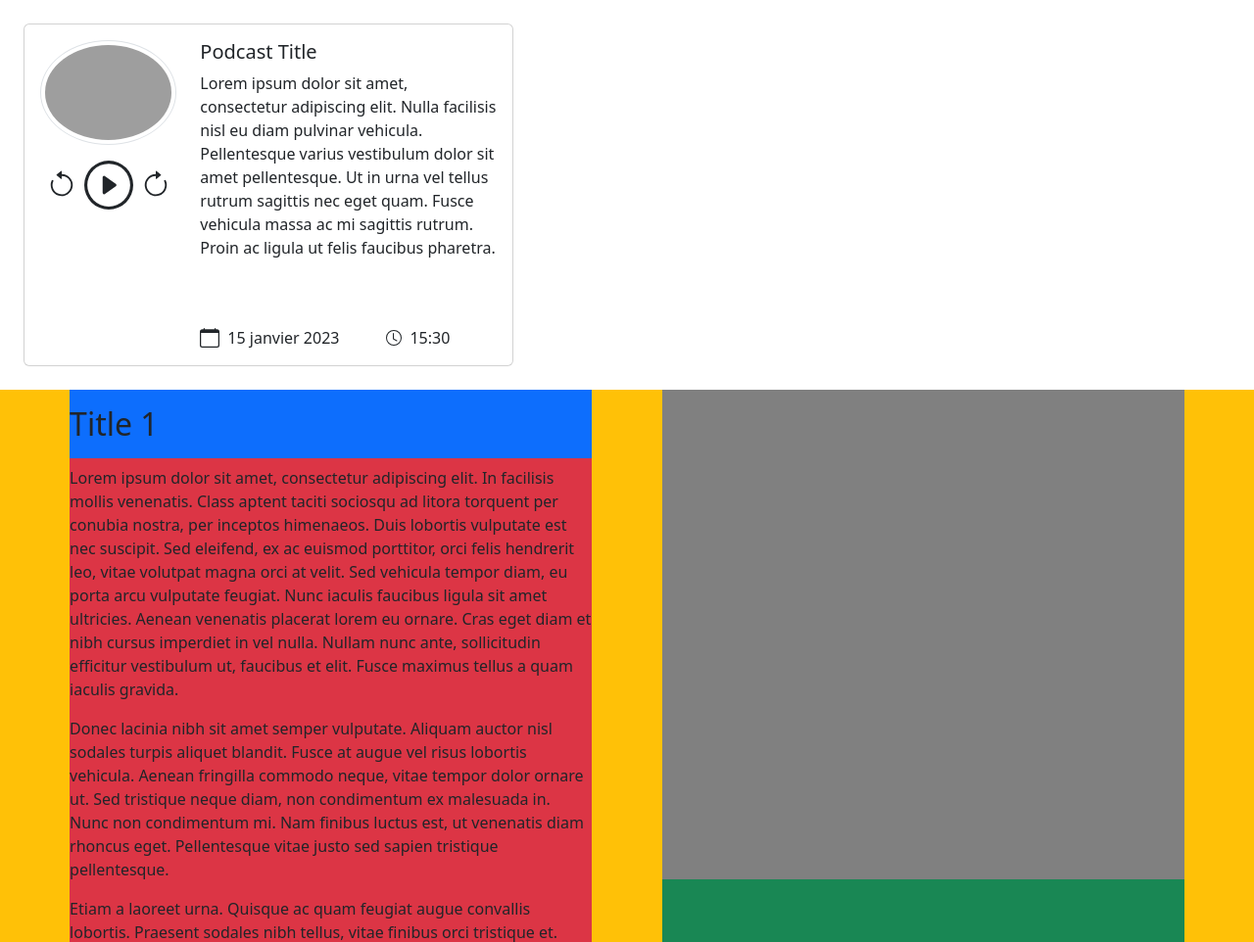
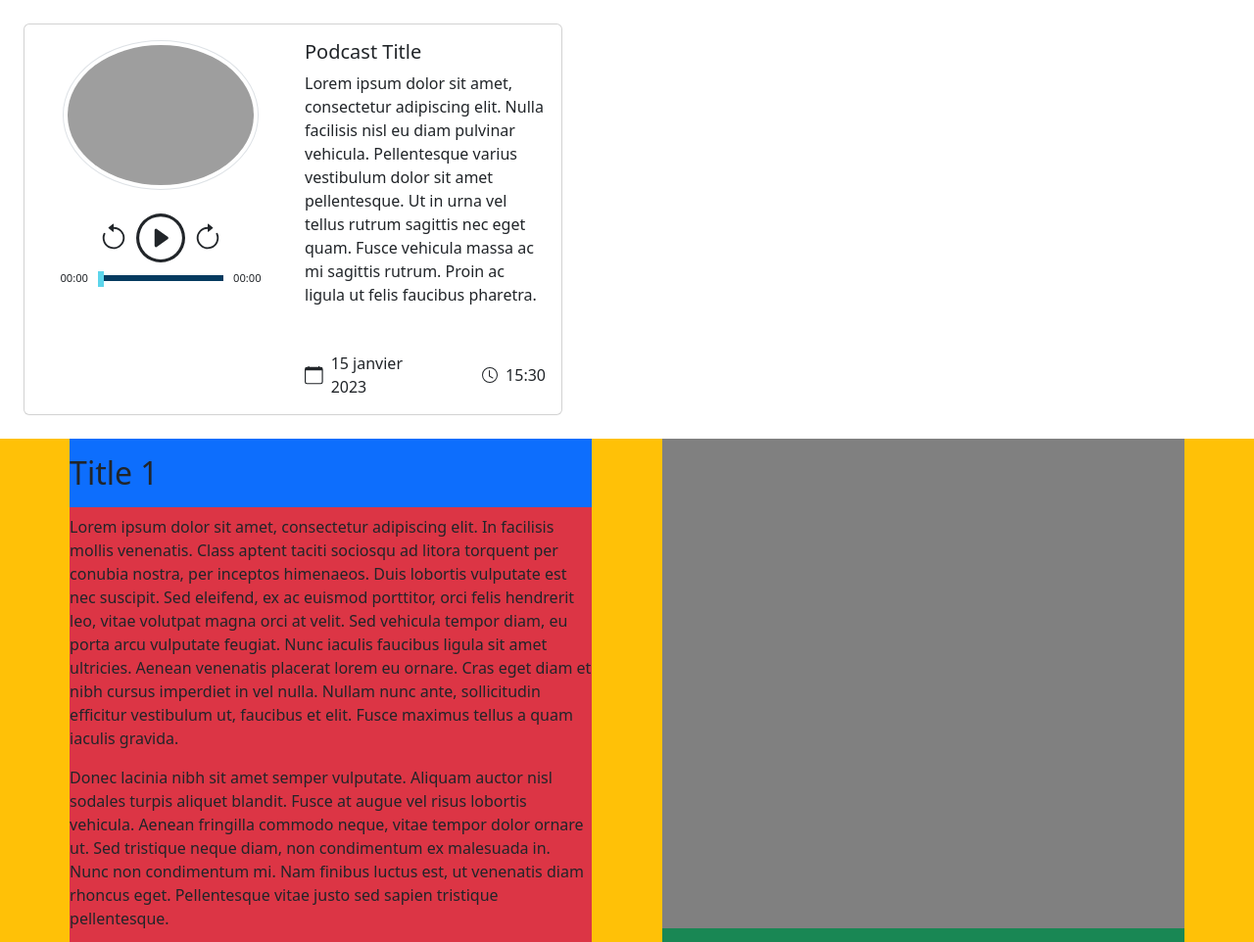
Before and after one commit to Cap0n3/Invisibles23, a Django app: page / in a window 1280 px wide. Shown: the part 600-1562 px from the top of the page at 98% size. Run offline with Django 4.2, Linux system fonts and the light colour scheme; some libraries are stand-ins or nearby versions; grey boxes are pictures that could not be loaded.

Commit message:
Added slider to mini podcast

```diff
--- a/Invisibles23/sass/components/podcast-card/_mini-podcast.scss
+++ b/Invisibles23/sass/components/podcast-card/_mini-podcast.scss
@@ -1,8 +1,104 @@
 .small-podcast-card {
-    width: 500px;
-    height: 350px;
+    width: 550px;
+    height: 400px;
 }
 
 #podcast-thumbnail {
     border-radius: 100%;
 }
+
+.slider_container {
+    display: flex;
+    align-items: center;
+    gap: 10px;
+    .current-time, .total-duration {
+        font-size: 0.7rem;
+    }
+}
+
+/* ====== SLIDER ====== */
+
+.seek_slider {
+    // Range Reset
+    -webkit-appearance: none;
+    appearance: none;
+    background: transparent;
+    cursor: pointer;
+    width: 8rem;
+
+    // Removes default focus
+    &:focus {
+        outline: none;
+    }
+
+    /*** Track style ***/
+    // Chrome, Safari, Opera, and Edge Chromium
+    &::-webkit-slider-runnable-track {
+        background: #053a5f;
+        height: 0.4rem;
+    }
+
+    // Firefox
+    &::-moz-range-track {
+        background: #053a5f;
+        height: 0.4rem;
+    }
+
+    /*** Thumb Styles ***/
+    // Chrome, Safari, Opera, and Edge Chromium
+    &::-webkit-slider-thumb {
+        -webkit-appearance: none; /* Override default look */
+        appearance: none;
+        margin-top: -4px; /* Centers thumb on the track */
+        background-color: #5cd5eb;
+        height: 1rem;
+        width: 0.4rem;
+    }
+
+    // Firefox
+    &::-moz-range-thumb {
+        border: none; /*Removes extra border that FF applies*/
+        border-radius: 0; /*Removes default border-radius that FF applies*/
+        background-color: #5cd5eb;
+        height: 1rem;
+        width: 0.4rem;
+    }
+}
+
+
+// /***** Track Styles *****/
+// /* Chrome, Safari, Opera, and Edge Chromium */
+// .seek_slider::-webkit-slider-runnable-track {
+//     background: #053a5f;
+//     height: 0.4rem;
+// }
+
+// /******** Firefox ********/
+// .seek_slider::-moz-range-track {
+//     background: #053a5f;
+//     height: 0.4rem;
+// }
+
+// /***** Thumb Styles *****/
+// /* Chrome, Safari, Opera, and Edge Chromium */
+// .seek_slider::-webkit-slider-thumb {
+//     -webkit-appearance: none; /* Override default look */
+//     appearance: none;
+//     margin-top: -5px; /* Centers thumb on the track */
+//     background-color: #5cd5eb;
+//     height: 2rem;
+//     width: 1rem;
+//  }
+
+//  /* Firefox */
+// .seek_slider::-moz-range-thumb {
+//     border: none; /*Removes extra border that FF applies*/
+//     border-radius: 0; /*Removes default border-radius that FF applies*/
+//     background-color: #5cd5eb;
+//     height: 2rem;
+//     width: 1rem;
+// }
+
+// .slider_container .current-time, .total-duration {
+//     font-size: 0.6rem;
+// }
--- a/Invisibles23/website/static/website/css/main.css
+++ b/Invisibles23/website/static/website/css/main.css
@@ -31,12 +31,58 @@ nav.show {
 }
 
 .small-podcast-card {
-  width: 500px;
-  height: 350px;
+  width: 550px;
+  height: 400px;
 }
 
 #podcast-thumbnail {
   border-radius: 100%;
+}
+
+.slider_container {
+  display: flex;
+  align-items: center;
+  gap: 10px;
+}
+.slider_container .current-time, .slider_container .total-duration {
+  font-size: 0.7rem;
+}
+
+/* ====== SLIDER ====== */
+.seek_slider {
+  -webkit-appearance: none;
+  appearance: none;
+  background: transparent;
+  cursor: pointer;
+  width: 8rem;
+  /*** Track style ***/
+  /*** Thumb Styles ***/
+}
+.seek_slider:focus {
+  outline: none;
+}
+.seek_slider::-webkit-slider-runnable-track {
+  background: #053a5f;
+  height: 0.4rem;
+}
+.seek_slider::-moz-range-track {
+  background: #053a5f;
+  height: 0.4rem;
+}
+.seek_slider::-webkit-slider-thumb {
+  -webkit-appearance: none; /* Override default look */
+  appearance: none;
+  margin-top: -4px; /* Centers thumb on the track */
+  background-color: #5cd5eb;
+  height: 1rem;
+  width: 0.4rem;
+}
+.seek_slider::-moz-range-thumb {
+  border: none; /*Removes extra border that FF applies*/
+  border-radius: 0; /*Removes default border-radius that FF applies*/
+  background-color: #5cd5eb;
+  height: 1rem;
+  width: 0.4rem;
 }
 
 .mobile-sectionTitle {
--- a/Invisibles23/website/templates/website/components/podcast-carousel.html
+++ b/Invisibles23/website/templates/website/components/podcast-carousel.html
@@ -1,9 +1,10 @@
 <div class="card m-4 small-podcast-card">
     <div class="card-body">
         <div class="row h-100">
-            <div class="col-4">
+            <div class="col-6 d-flex flex-column align-items-center gap-2">
                 <img src="https://i.stack.imgur.com/3F4ia.jpg" class="img-thumbnail mb-3" id="podcast-thumbnail" alt="..." width="200" height="200" />
                 <div class="d-flex justify-content-center align-items-center gap-2">
+                    <!--MINI-PODCAST CONTROLS-->
                     <svg xmlns="http://www.w3.org/2000/svg" width="30" height="30" fill="currentColor" class="bi bi-arrow-counterclockwise" viewBox="0 0 16 16">
                         <path fill-rule="evenodd" d="M8 3a5 5 0 1 1-4.546 2.914.5.5 0 0 0-.908-.417A6 6 0 1 0 8 2v1z"/>
                         <path d="M8 4.466V.534a.25.25 0 0 0-.41-.192L5.23 2.308a.25.25 0 0 0 0 .384l2.36 1.966A.25.25 0 0 0 8 4.466z"/>
@@ -17,8 +18,13 @@
                         <path d="M8 4.466V.534a.25.25 0 0 1 .41-.192l2.36 1.966c.12.1.12.284 0 .384L8.41 4.658A.25.25 0 0 1 8 4.466z"/>
                     </svg>
                 </div>
+                <div class="slider_container">
+                    <div class="current-time">00:00</div>
+                    <input type="range" min="1" max="100" value="0" class="seek_slider" onchange="seekTo()" />
+                    <div class="total-duration">00:00</div>
+                </div>
             </div>
-            <div class="col-8 d-flex flex-column justify-content-between">
+            <div class="col-6 d-flex flex-column justify-content-between">
                 <div>
                     <h5 class="card-title">Podcast Title</h5>
                     <p class="card-text">Lorem ipsum dolor sit amet, consectetur adipiscing elit. Nulla facilisis nisl eu diam pulvinar vehicula. Pellentesque varius vestibulum dolor sit amet pellentesque. Ut in urna vel tellus rutrum sagittis nec eget quam. Fusce vehicula massa ac mi sagittis rutrum. Proin ac ligula ut felis faucibus pharetra.</p>
```
Also changed, not shown: Invisibles23/website/static/website/js/podcastPlayer.js (+16 -4 lines).
